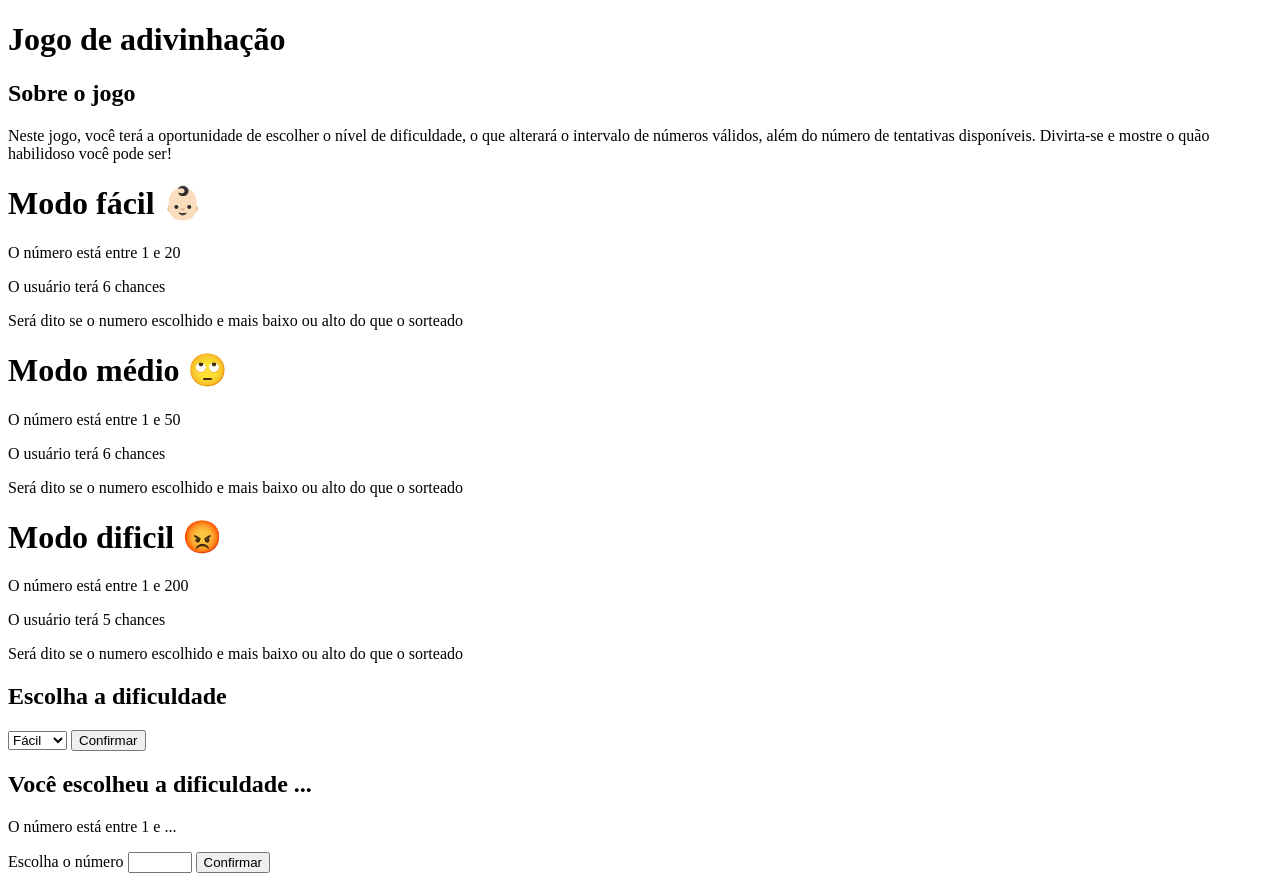
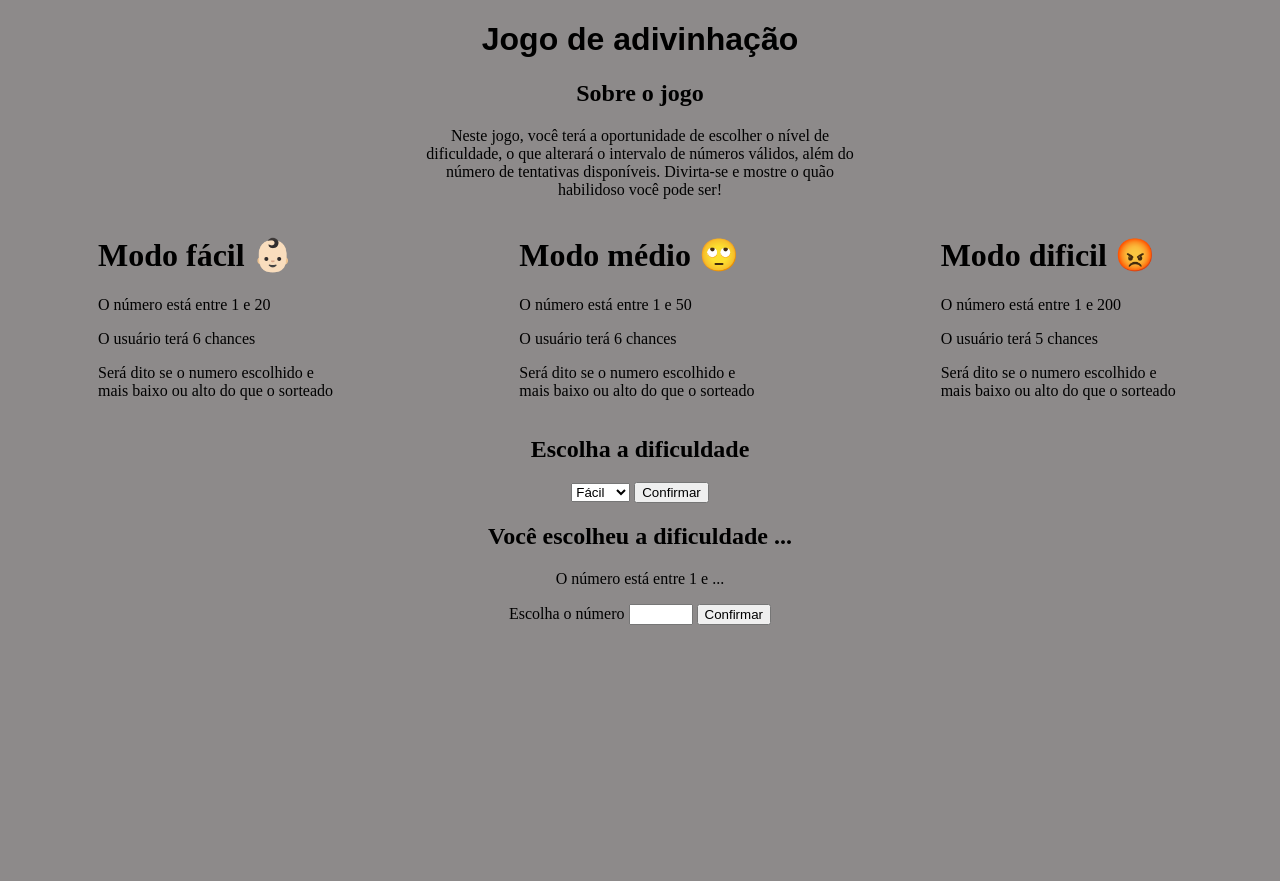
Before and after one commit to ArthurLpereira/Jogo_adivinhacao, a website: page index.html in a window 1280 px wide. After the commit the page ends 800 px from the top, so only its background shows below. Drawn offline with Linux system fonts and the light colour scheme.

Commit message:
Update style.css

```diff
--- a/style.css
+++ b/style.css
@@ -1,4 +1,42 @@
-h1 {
-  color: rgb(0, 0, 0);
-  font-size: xx-large;
+/*  muda cor do fundo */
+body {
+  background-color: rgb(141, 138, 138);
 }
+
+/*alinha o titulo no centro */
+.titulo {
+  text-align: center;
+  font-family: Arial;
+}
+
+/*alinha o sobre o jogo no centro */
+.sobre_jogo {
+  width: 450px;
+  text-align: center;
+  margin-left: auto;
+  margin-right: auto;
+}
+
+/* alinha os niveis de dificuldade na horizontal e de forma uniforme */
+.dificuldade {
+display: flex;
+justify-content: center;
+}
+
+.modo-facil,
+.modo-medio,
+.modo-dificil {
+  flex: 1;
+  margin: 0 90px;
+
+}
+
+/*Alinhar o escolha a dificuldade */
+.escolha-dificuldade {
+  text-align: center;
+}
+
+/*Alinhar o jogo*/
+.jogo {
+  text-align: center;
+}
```
